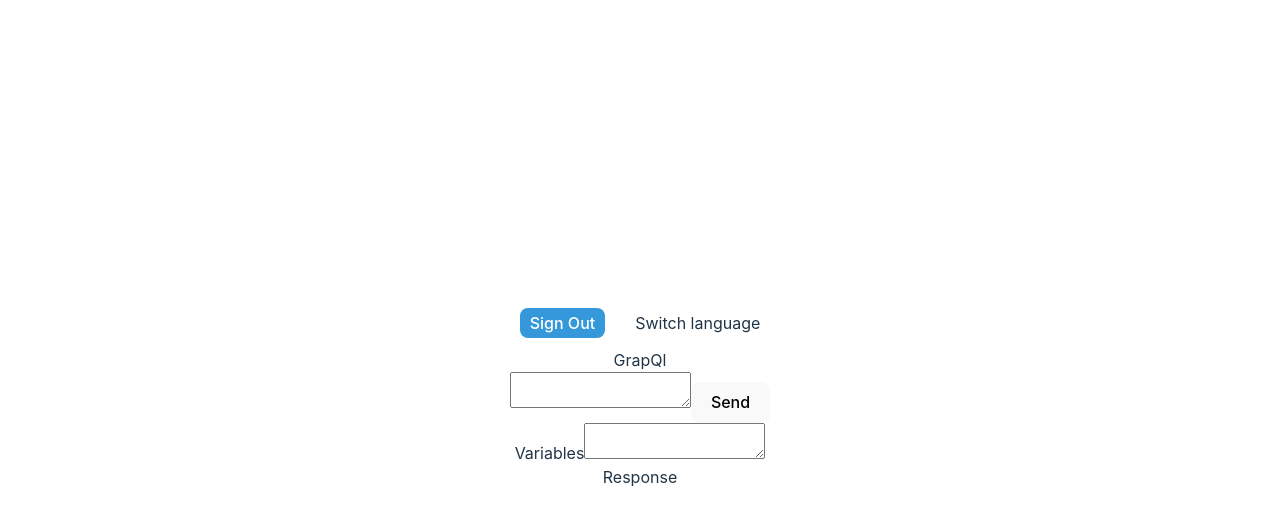
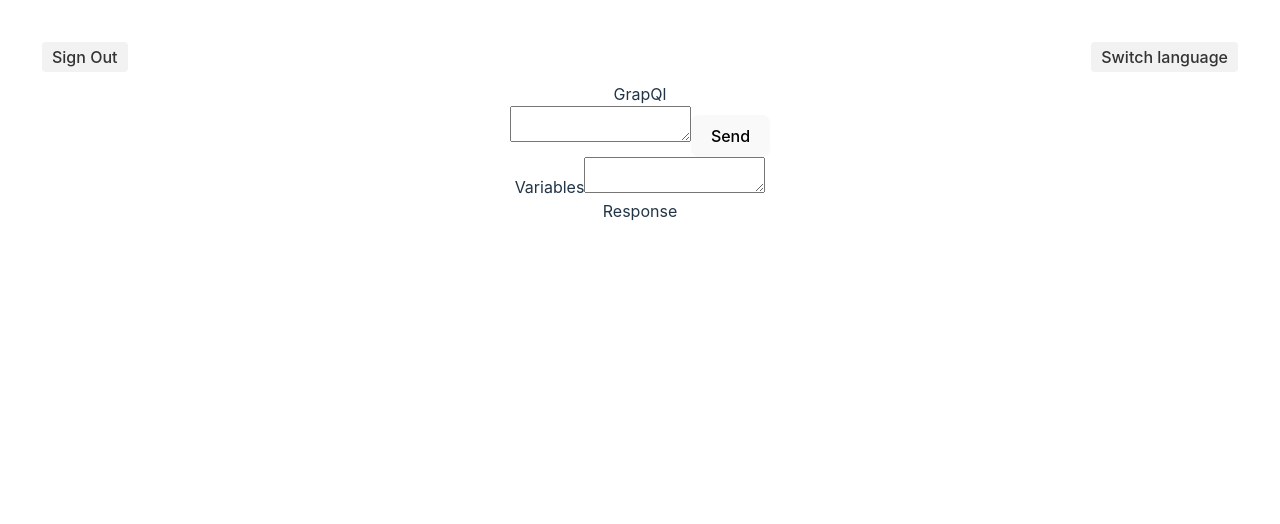
Before and after one commit to mordobiv/graphiql-app, a React (Vite) app: page / in a window 1280 px wide. Shown: the top 524 px of the page. Built offline with nearby package versions, Linux system fonts and the light colour scheme; no server answers.

Commit message:
feat: make header sticky

```diff
--- a/src/App.css
+++ b/src/App.css
@@ -7,6 +7,7 @@
   display: flex;
   flex-direction: column;
   justify-content: space-between;
+  position: relative;
 }
 
 .logo {
--- a/src/components/Language/Language.tsx
+++ b/src/components/Language/Language.tsx
@@ -1,13 +1,13 @@
-import { getLocalizedText } from "../../services/localization-service";
-import { useAppDispatch } from "../../store/hooks"
-import { switchLanguage } from "../../store/language";
+import { getLocalizedText } from '../../services/localization-service'
+import { useAppDispatch } from '../../store/hooks'
+import { switchLanguage } from '../../store/language'
 
 export default function LanguageSelection() {
-  const dispatch = useAppDispatch();
+  const dispatch = useAppDispatch()
 
   return (
     <div>
-      <span onClick={() => dispatch(switchLanguage())}>{getLocalizedText('switchLanguage')}</span>
+      <button onClick={() => dispatch(switchLanguage())}>{getLocalizedText('switchLanguage')}</button>
     </div>
   )
 }
--- a/src/components/Layout/Layout.tsx
+++ b/src/components/Layout/Layout.tsx
@@ -17,7 +17,7 @@
         <Auth />
         <LanguageSelection />
       </header>
-      <main>
+      <main className={styles.main}>
         <Outlet />
       </main>
     </>
--- a/src/components/Layout/layout.module.scss
+++ b/src/components/Layout/layout.module.scss
@@ -9,13 +9,24 @@
 }
 
 .header button {
-  background-color: #3498db;
-  color: white;
   padding: 5px 10px;
+  cursor: pointer;
+  background-color: #f2f2f2;
+  color: #333;
   border: none;
-  cursor: pointer;
+  border-radius: 4px;
+  transition: all 0.3s ease;
+  &:hover {
+    background-color: #2980b9;
+  }
+  &:focus {
+    outline: none;
+  }
+  &:active {
+    background-color: #bbb;
+    color: #444;
+  }
 }
 
-.header button:hover {
-  background-color: #2980b9;
+.main {
 }
--- a/src/index.css
+++ b/src/index.css
@@ -25,8 +25,6 @@
 
 body {
   margin: 0;
-  display: flex;
-  place-items: center;
   min-width: 320px;
   min-height: 100vh;
 }
```
